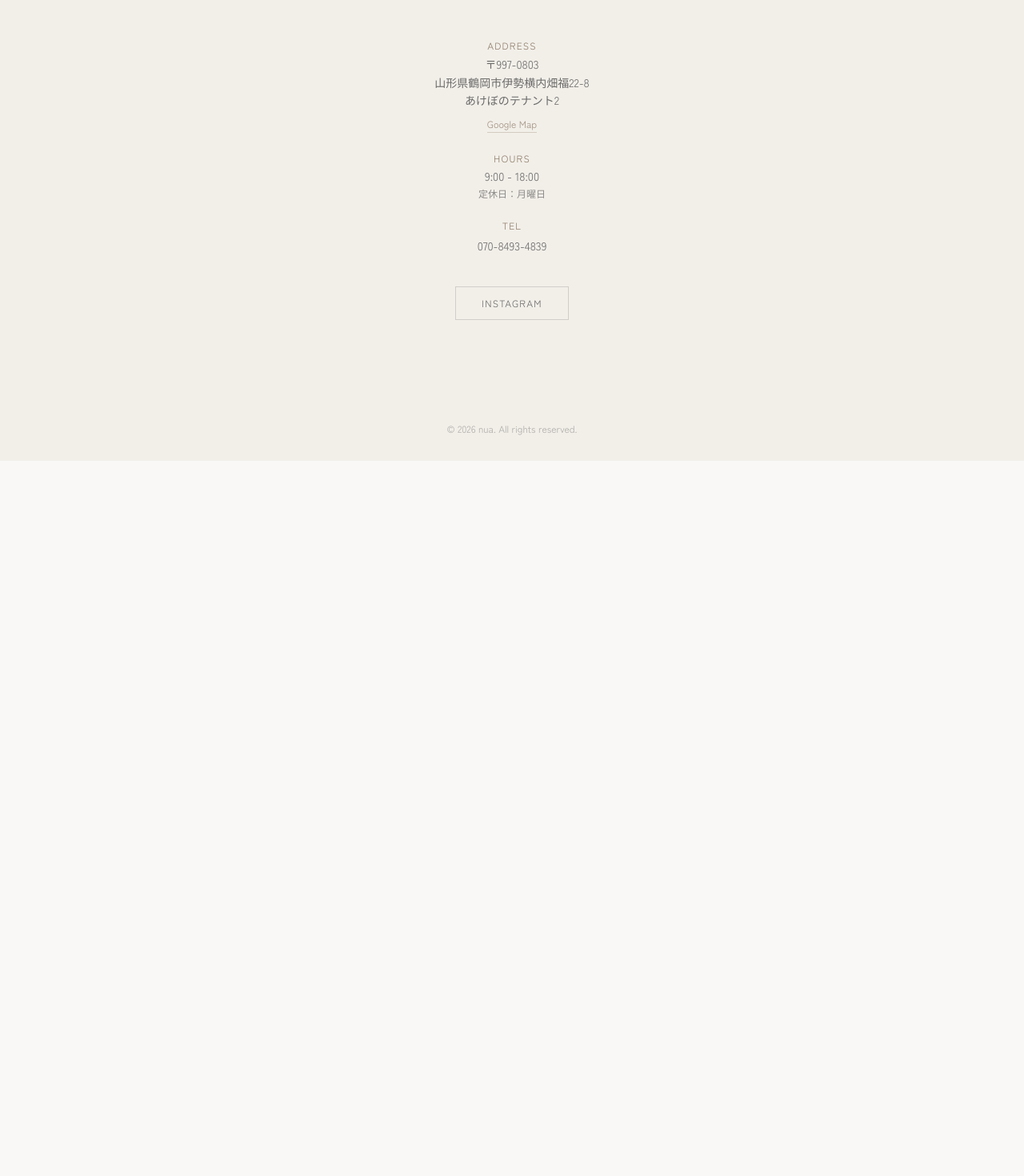
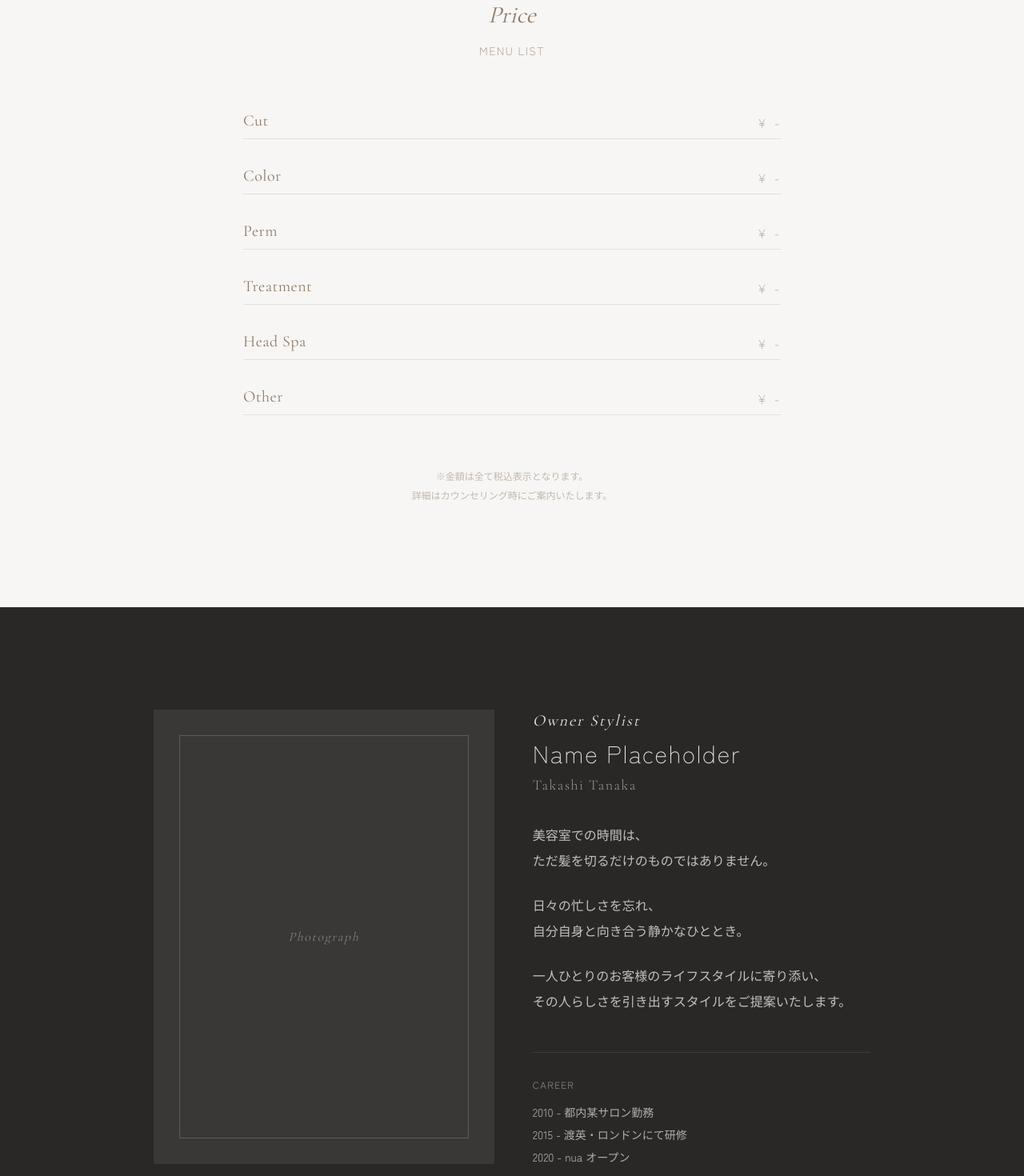
Before and after one commit to jyooooo0/nua, a Next.js app: page /nua/ in a window 1280 px wide. Shown: the part 3660-5130 px from the top of the page at 80% size. Before the commit the page ends 4236 px from the top, so only its background shows below. Built offline with nearby package versions, Linux system fonts and the light colour scheme.

Commit message:
Add Price and Profile sections with scroll animations

```diff
--- /dev/null
+++ b/app/components/Price.tsx
@@ -0,0 +1,58 @@
+"use client";
+
+import { motion } from "framer-motion";
+
+const menuItems = [
+    { name: "Cut", price: "¥ -" },
+    { name: "Color", price: "¥ -" },
+    { name: "Perm", price: "¥ -" },
+    { name: "Treatment", price: "¥ -" },
+    { name: "Head Spa", price: "¥ -" },
+    { name: "Other", price: "¥ -" },
+];
+
+export default function Price() {
+    return (
+        <section className="w-full py-32 px-6 bg-[#F8F6F4] text-center">
+            <div className="max-w-3xl mx-auto">
+                <motion.div
+                    initial={{ opacity: 0, y: 20 }}
+                    whileInView={{ opacity: 1, y: 0 }}
+                    viewport={{ once: true, margin: "-20%" }}
+                    transition={{ duration: 0.8 }}
+                    className="mb-16"
+                >
+                    <h3 className="text-3xl font-serif text-wood italic mb-4">Price</h3>
+                    <p className="text-sm text-wood/60 tracking-widest">MENU LIST</p>
+                </motion.div>
+
+                <div className="grid grid-cols-1 gap-8">
+                    {menuItems.map((item, index) => (
+                        <motion.div
+                            key={item.name}
+                            initial={{ opacity: 0, y: 20 }}
+                            whileInView={{ opacity: 1, y: 0 }}
+                            viewport={{ once: true, margin: "-10%" }}
+                            transition={{ duration: 0.5, delay: index * 0.1 }}
+                            className="flex justify-between items-end border-b border-wood/20 pb-2 mx-4 md:mx-12"
+                        >
+                            <span className="font-serif text-lg md:text-xl text-wood tracking-wide">{item.name}</span>
+                            <span className="font-light text-wood/80 tracking-widest">{item.price}</span>
+                        </motion.div>
+                    ))}
+                </div>
+
+                <motion.p
+                    initial={{ opacity: 0 }}
+                    whileInView={{ opacity: 1 }}
+                    viewport={{ once: true }}
+                    transition={{ delay: 0.8, duration: 1 }}
+                    className="mt-16 text-xs text-wood/50 leading-loose"
+                >
+                    ※金額は全て税込表示となります。<br />
+                    詳細はカウンセリング時にご案内いたします。
+                </motion.p>
+            </div>
+        </section>
+    );
+}
--- /dev/null
+++ b/app/components/Profile.tsx
@@ -0,0 +1,69 @@
+"use client";
+
+import { motion } from "framer-motion";
+import Image from "next/image";
+// Using a placeholder or reusing an asset temporarily if needed,
+// but for a profile, a div placeholder is often clearer that it's waiting for a specific photo.
+// However, to satisfy "brush up", I'll make the placeholder look elegant.
+
+export default function Profile() {
+    return (
+        <section className="w-full py-32 px-6 bg-[#2a2826] text-[#e8e6e3]">
+            <div className="max-w-4xl mx-auto flex flex-col md:flex-row gap-12 items-center">
+
+                {/* Image Placeholder */}
+                <motion.div
+                    initial={{ opacity: 0, scale: 0.95 }}
+                    whileInView={{ opacity: 1, scale: 1 }}
+                    viewport={{ once: true }}
+                    transition={{ duration: 1 }}
+                    className="w-full md:w-1/2 aspect-[3/4] bg-[#3a3836] relative overflow-hidden flex items-center justify-center p-8"
+                >
+                    <div className="border border-[#e8e6e3]/20 w-full h-full flex items-center justify-center">
+                        <span className="font-serif italic text-[#e8e6e3]/40 tracking-widest">Photograph</span>
+                    </div>
+                </motion.div>
+
+                {/* Text Content */}
+                <motion.div
+                    initial={{ opacity: 0, x: 20 }}
+                    whileInView={{ opacity: 1, x: 0 }}
+                    viewport={{ once: true }}
+                    transition={{ duration: 1, delay: 0.2 }}
+                    className="w-full md:w-1/2 flex flex-col items-center md:items-start text-center md:text-left"
+                >
+                    <h3 className="text-xl font-serif italic text-wood-light mb-2 tracking-widest">Owner Stylist</h3>
+                    <h2 className="text-2xl md:text-3xl font-light mb-8 tracking-wider">
+                        Name Placeholder<br />
+                        <span className="text-base md:text-lg opacity-60 mt-2 block font-serif">Takashi Tanaka</span>
+                    </h2>
+
+                    <div className="space-y-6 text-sm md:text-base leading-loose font-light opacity-80">
+                        <p>
+                            美容室での時間は、<br />
+                            ただ髪を切るだけのものではありません。
+                        </p>
+                        <p>
+                            日々の忙しさを忘れ、<br />
+                            自分自身と向き合う静かなひととき。
+                        </p>
+                        <p>
+                            一人ひとりのお客様のライフスタイルに寄り添い、<br />
+                            その人らしさを引き出すスタイルをご提案いたします。
+                        </p>
+                    </div>
+
+                    <div className="mt-12 pt-8 border-t border-[#e8e6e3]/10 w-full">
+                        <p className="text-xs tracking-widest opacity-50 uppercase">Career</p>
+                        <ul className="mt-4 space-y-2 text-sm opacity-70">
+                            <li>2010 - 都内某サロン勤務</li>
+                            <li>2015 - 渡英・ロンドンにて研修</li>
+                            <li>2020 - nua オープン</li>
+                        </ul>
+                    </div>
+                </motion.div>
+
+            </div>
+        </section>
+    );
+}
--- a/app/page.tsx
+++ b/app/page.tsx
@@ -1,6 +1,8 @@
 import Hero from "./components/Hero";
 import Concept from "./components/Concept";
 import Gallery from "./components/Gallery";
+import Price from "./components/Price";
+import Profile from "./components/Profile";
 import Info from "./components/Info";
 import Footer from "./components/Footer";
 
@@ -10,6 +12,8 @@ export default function Home() {
       <Hero />
       <Concept />
       <Gallery />
+      <Price />
+      <Profile />
       <Info />
       <Footer />
     </main>
```
